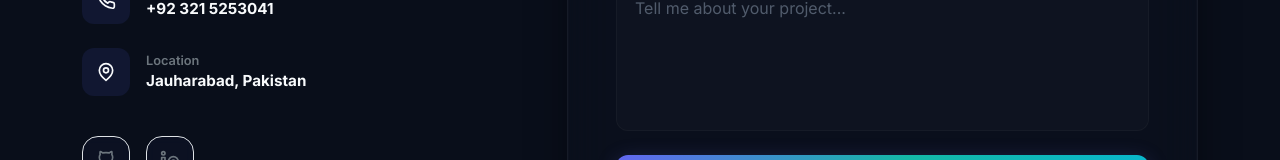
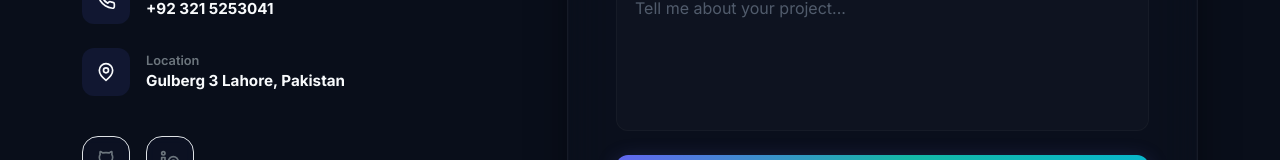
Before and after one commit to Shaheer884/shaheer_portfolio_frontend, a React (Vite) app: page / in a window 1280 px wide. Shown: the part 5246-5406 px from the top of the page. Built offline with nearby package versions, Linux system fonts and the light colour scheme.

Commit message:
Update location to Gulberg 3 Lahore, Pakistan

```diff
--- a/src/pages/Home.jsx
+++ b/src/pages/Home.jsx
@@ -391,7 +391,7 @@ const Home = () => {
                   </div>
                   <div>
                     <p className="text-secondary small mb-0 fw-semibold" style={{ fontSize: '0.8rem' }}>Location</p>
-                    <p className="mb-0 fw-bold" style={{ fontSize: '0.95rem' }}>Jauharabad, Pakistan</p>
+                    <p className="mb-0 fw-bold" style={{ fontSize: '0.95rem' }}>Gulberg 3 Lahore, Pakistan</p>
                   </div>
                 </div>
               </div>
```
